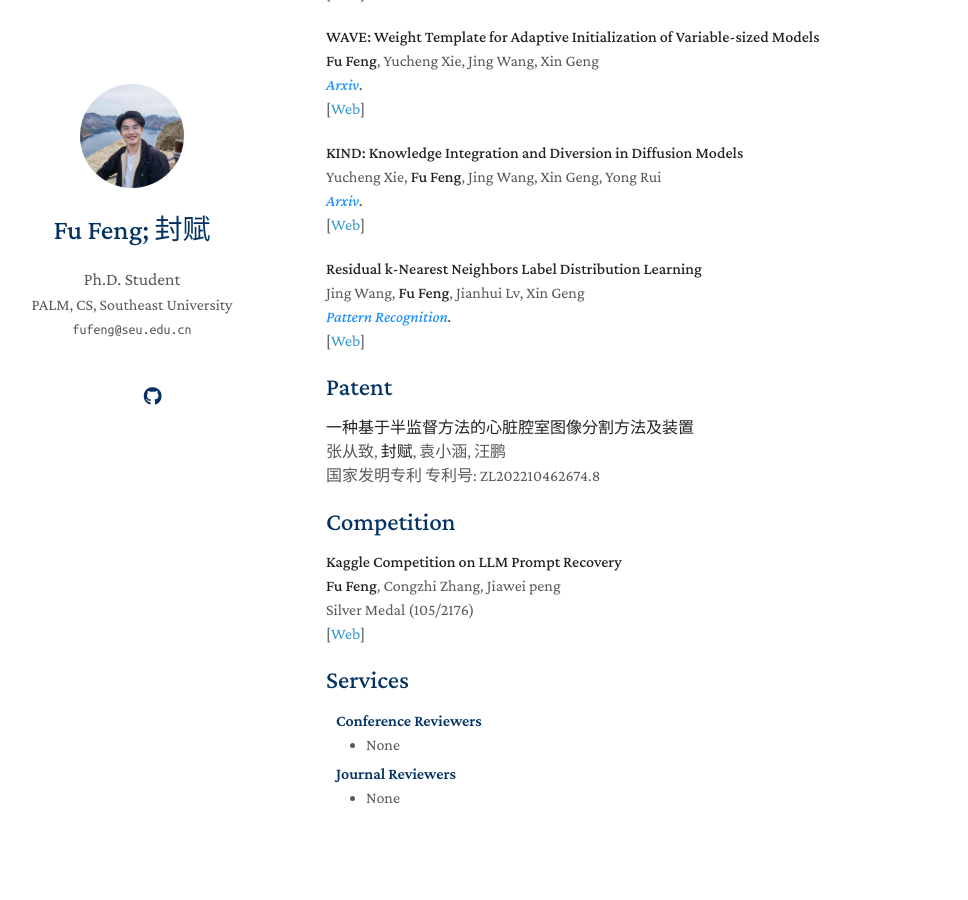
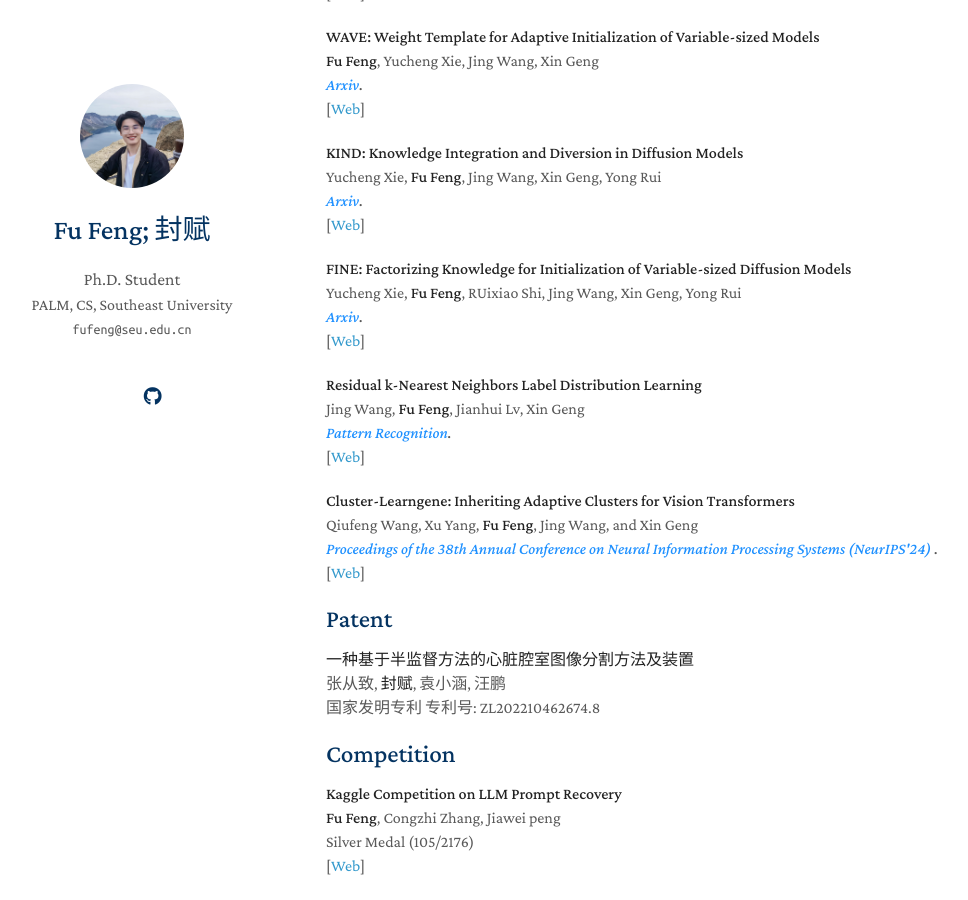
Before and after one commit to fu-feng/fu-feng.github.io, a Jekyll site: the page built from index.md, in a window 1280 px wide and 900 px high, scrolled down 585 px. Shown: the whole window, without its empty margins (144-1112 px from the left). Built offline with Jekyll 4.4.1, drawn with Linux system fonts in a browser that asks for light colours; nearby versions of some CDN libraries; a style sheet for code colours, icons or effects is not loaded; our own code applies the rules of GitHub Pages for plain Markdown files.

Commit message:
Update index.md

```diff
--- a/index.md
+++ b/index.md
@@ -67,11 +67,37 @@ Yucheng Xie, <strong>Fu Feng</strong>, Jing Wang, Xin Geng, Yong Rui
 
 [comment]: <> (Arxiv)
 <div class="paper">
+<p><strong>FINE: Factorizing Knowledge for Initialization of Variable-sized Diffusion Models</strong>
+<br />
+Yucheng Xie, <strong>Fu Feng</strong>, RUixiao Shi, Jing Wang, Xin Geng, Yong Rui
+<br />
+<em><strong><i style="color:#1e90ff">Arxiv</i></strong>.</em>
+<br />
+   [<a href="https://arxiv.org/pdf/2409.19289.pdf">Web</a>]
+<br/>
+</p>
+</div>
+
+[comment]: <> (Arxiv)
+<div class="paper">
 <p><strong>Residual k-Nearest Neighbors Label Distribution Learning</strong>
 <br />
 Jing Wang, <strong>Fu Feng</strong>, Jianhui Lv, Xin Geng
 <br />
 <em><strong><i style="color:#1e90ff">Pattern Recognition</i></strong>.</em>
+<br />
+   [<a href="https://arxiv.org/pdf/2408.07337.pdf">Web</a>]
+<br/>
+</p>
+</div>
+
+[comment]: <> (Arxiv)
+<div class="paper">
+<p><strong>Cluster-Learngene: Inheriting Adaptive Clusters for Vision Transformers</strong>
+<br />
+Qiufeng Wang, Xu Yang, <strong>Fu Feng</strong>, Jing Wang, and Xin Geng
+<br />
+<em><strong><i style="color:#1e90ff"> Proceedings of the 38th Annual Conference on Neural Information Processing Systems (NeurIPS'24) </i></strong>.</em>
 <br />
    [<a href="https://arxiv.org/pdf/2408.07337.pdf">Web</a>]
 <br/>
```
